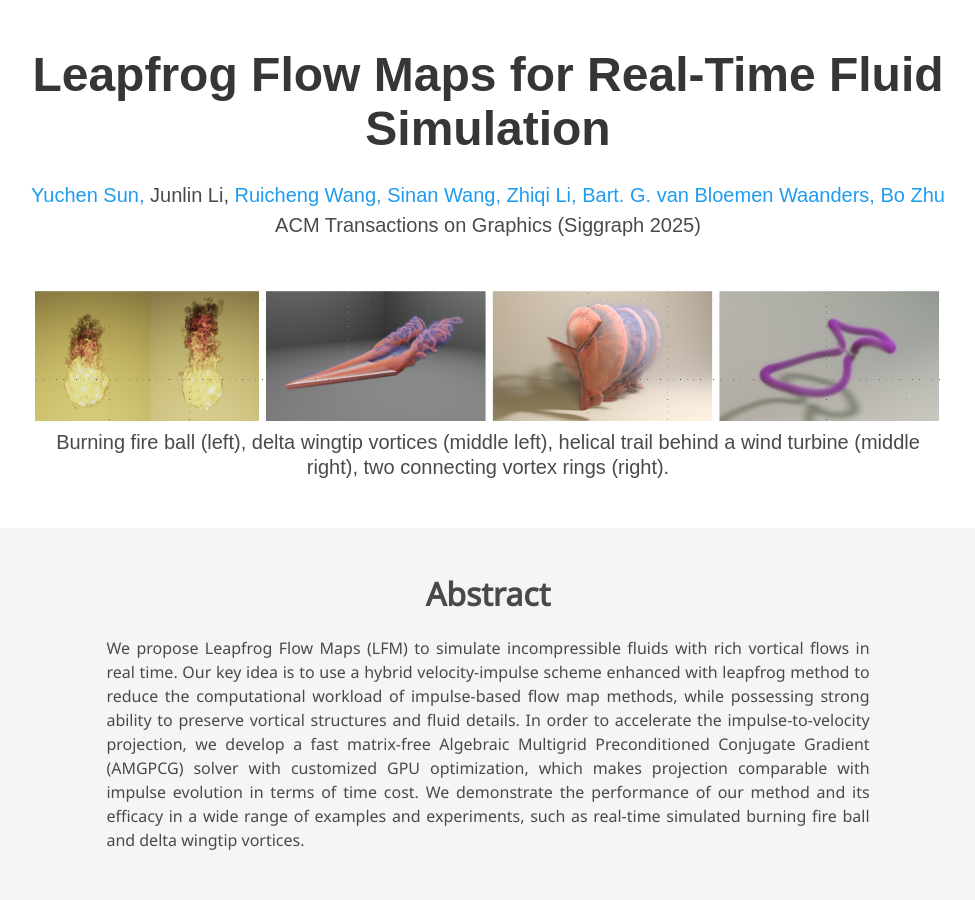
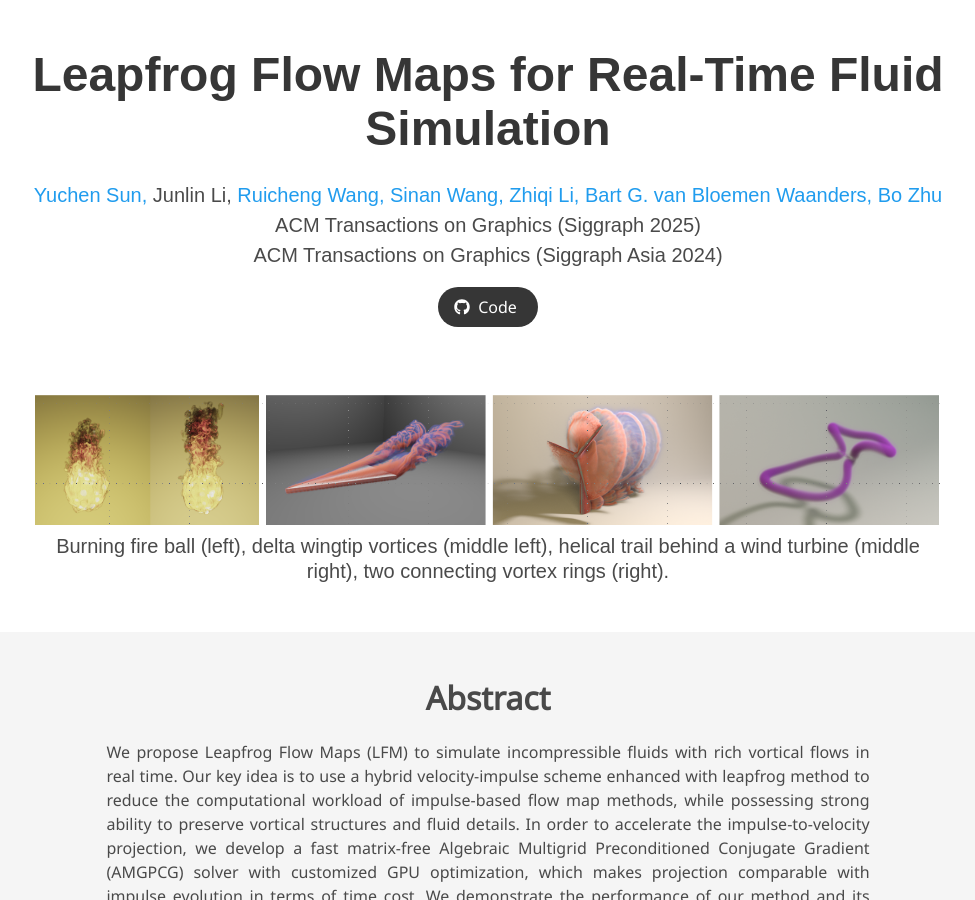
Before and after one commit to yuchen-sun-cg/yuchen-sun-cg.github.io, a Jekyll site: the page projects/lfm/index.html, which Jekyll copies as it is, in a window 1280 px wide and 900 px high. Shown: the whole window, without its empty margins (152-1127 px from the left). Built offline with Jekyll 4.4.1, drawn with Linux system fonts in a browser that asks for light colours; nearby versions of some CDN libraries; some web fonts are replaced; library files that are not in the unit come from our copies; a style sheet for code colours, icons or effects is not loaded.

Commit message:
add code link for lfm

```diff
--- a/projects/lfm/index.html
+++ b/projects/lfm/index.html
@@ -70,7 +70,7 @@
                   Zhiqi Li,</span></a>
               <a href="https://www.sandia.gov/ccr/staff/bart-g-van-bloemen-waanders/">
                 <span class="author-block">
-                  Bart. G. van Bloemen Waanders,</span></a>
+                  Bart G. van Bloemen Waanders,</span></a>
               <a href="https://faculty.cc.gatech.edu/~bozhu/">
                 <span class="author-block">
                   Bo Zhu</span></a>
@@ -78,6 +78,27 @@
 
             <div class="is-size-5 publication-authors">
               <span class="author-block">ACM Transactions on Graphics (Siggraph 2025)</span>
+            </div>
+
+            <div class="is-size-5 publication-authors">
+              <span class="author-block">ACM Transactions on Graphics (Siggraph Asia 2024)</span>
+              <!-- <span class="eql-cntrb"><small><br><sup>*</sup>Indicates Equal Contribution</small></span> -->
+            </div>
+
+            <div class="column has-text-centered">
+              <div class="publication-links">
+                <!-- Github link -->
+                <span class="link-block">
+                  <a href="https://github.com/yuchen-sun-cg/lfm" target="_blank"
+                    class="external-link button is-normal is-rounded is-dark">
+                    <span class="icon">
+                      <i class="fab fa-github"></i>
+                    </span>
+                    <span>Code</span>
+                  </a>
+                </span>
+
+              </div>
             </div>
           </div>
         </div>
```
Also changed, not shown: _pages/about.md (+2 -1 lines).
